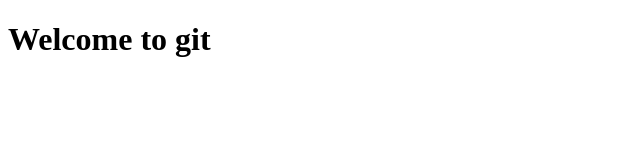
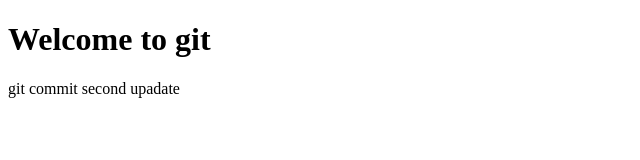
Before and after one commit to Suliman-Aminy/aminy, a plain HTML site: page home.html in a window 1280 px wide. Shown: the whole page, without its empty margins (0-640 px from the left). Drawn offline with Linux system fonts and the light colour scheme.

Commit message:
second update

```diff
--- a/home.html
+++ b/home.html
@@ -7,5 +7,6 @@
 </head>
 <body>
     <h1>Welcome to git</h1>
+    <p>git commit second upadate</p>
 </body>
 </html>
```
